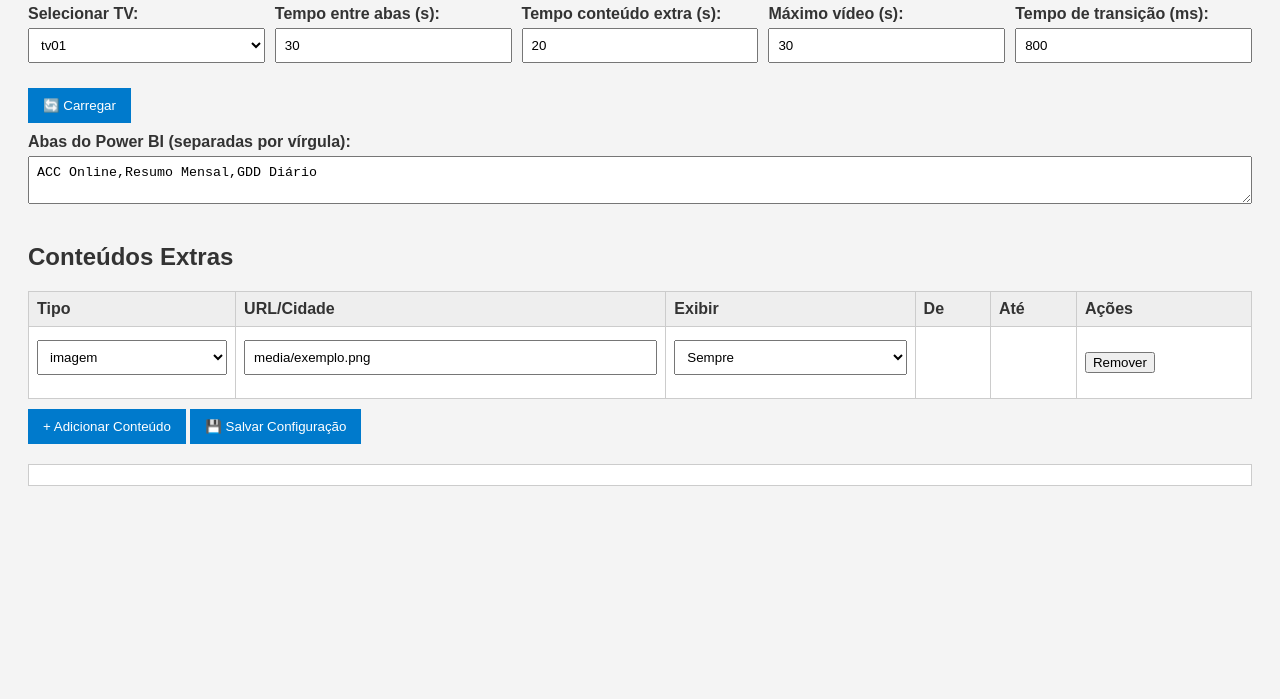
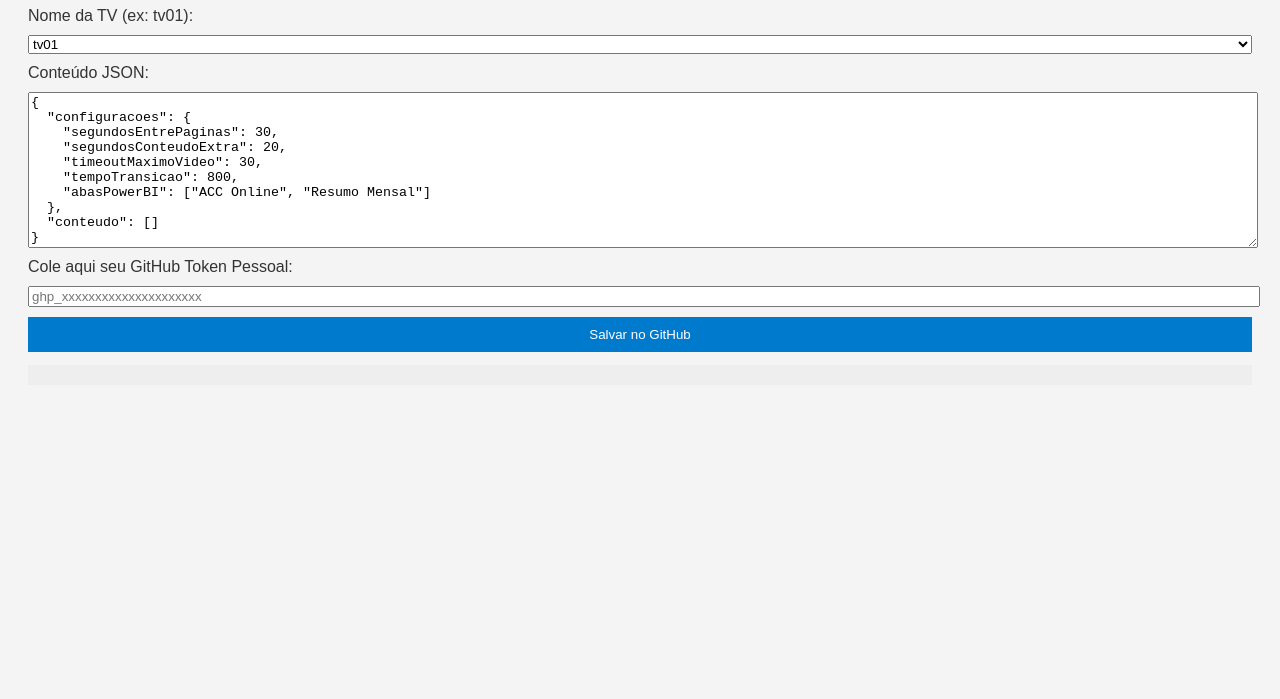
Before and after one commit to Draxizor/TvFood, a plain HTML site: page index.html in a window 1280 px wide. Shown: the part 101-800 px from the top of the page. Drawn offline with Linux system fonts and the light colour scheme.

Commit message:
Update index.html

```diff
--- a/index.html
+++ b/index.html
@@ -3,166 +3,99 @@
 <head>
   <meta charset="UTF-8" />
   <meta name="viewport" content="width=device-width, initial-scale=1.0"/>
-  <title>Painel de TVs - Divisão Food</title>
+  <title>Painel de TVs - Salvar no GitHub</title>
   <style>
     body { font-family: Arial, sans-serif; background: #f4f4f4; padding: 20px; color: #333; }
-    h1, h2 { margin-bottom: 10px; }
-    label { margin-top: 10px; display: block; font-weight: bold; }
-    input[type="text"], input[type="number"], input[type="date"], select, textarea {
-      width: 100%; padding: 8px; margin: 5px 0 15px 0; box-sizing: border-box;
-    }
-    table { width: 100%; border-collapse: collapse; margin-top: 20px; background: #fff; }
-    th, td { border: 1px solid #ccc; padding: 8px; text-align: left; }
-    th { background: #eee; }
-    tr:nth-child(even) { background: #f9f9f9; }
-    .controls { display: flex; justify-content: space-between; flex-wrap: wrap; gap: 10px; }
-    .controls > div { flex: 1; min-width: 180px; }
-    .btn { padding: 10px 15px; background: #007acc; color: #fff; border: none; cursor: pointer; margin-top: 10px; }
-    .btn:hover { background: #005a99; }
-    .small { font-size: 12px; color: #666; }
-    #saida { white-space: pre-wrap; background: #fff; padding: 10px; margin-top: 20px; border: 1px solid #ccc; }
+    label, textarea, input, select, button { display: block; margin-bottom: 10px; width: 100%; }
+    button { padding: 10px; background-color: #007acc; color: white; border: none; cursor: pointer; }
+    button:hover { background-color: #005fa3; }
+    pre { background: #eee; padding: 10px; }
   </style>
 </head>
 <body>
-  <h1>Painel de TVs - Divisão Food</h1>
+  <h1>Painel de TVs - Salvar Configuração no GitHub</h1>
 
-  <div class="controls">
-    <div>
-      <label for="tv">Selecionar TV:</label>
+  <label for="tv">Nome da TV (ex: tv01):</label>
   <select id="tv">
     <option value="tv01">tv01</option>
     <option value="tv02">tv02</option>
     <option value="tv03">tv03</option>
   </select>
-      <button class="btn" id="btnCarregar">🔄 Carregar</button>
-    </div>
-    <div>
-      <label for="segundosEntrePaginas">Tempo entre abas (s):</label>
-      <input type="number" id="segundosEntrePaginas" value="30" />
-    </div>
-    <div>
-      <label for="segundosConteudoExtra">Tempo conteúdo extra (s):</label>
-      <input type="number" id="segundosConteudoExtra" value="20" />
-    </div>
-    <div>
-      <label for="timeoutMaximoVideo">Máximo vídeo (s):</label>
-      <input type="number" id="timeoutMaximoVideo" value="30" />
-    </div>
-    <div>
-      <label for="tempoTransicao">Tempo de transição (ms):</label>
-      <input type="number" id="tempoTransicao" value="800" />
-    </div>
-  </div>
 
-  <label for="abas">Abas do Power BI (separadas por vírgula):</label>
-  <textarea id="abas" rows="2">ACC Online,Resumo Mensal,GDD Diário</textarea>
+  <label for="config">Conteúdo JSON:</label>
+  <textarea id="config" rows="10">{
+  "configuracoes": {
+    "segundosEntrePaginas": 30,
+    "segundosConteudoExtra": 20,
+    "timeoutMaximoVideo": 30,
+    "tempoTransicao": 800,
+    "abasPowerBI": ["ACC Online", "Resumo Mensal"]
+  },
+  "conteudo": []
+}</textarea>
 
-  <h2>Conteúdos Extras</h2>
-  <table id="conteudoTable">
-    <thead>
-      <tr>
-        <th>Tipo</th>
-        <th>URL/Cidade</th>
-        <th>Exibir</th>
-        <th>De</th>
-        <th>Até</th>
-        <th>Ações</th>
-      </tr>
-    </thead>
-    <tbody id="conteudoBody"></tbody>
-  </table>
-  <button class="btn" id="btnAdicionar">+ Adicionar Conteúdo</button>
-  <button class="btn" id="btnSalvar">💾 Salvar Configuração</button>
+  <label for="token">Cole aqui seu GitHub Token Pessoal:</label>
+  <input type="password" id="token" placeholder="ghp_xxxxxxxxxxxxxxxxxxxxx" />
 
-  <pre id="saida"></pre>
+  <button onclick="salvarNoGitHub()">Salvar no GitHub</button>
+
+  <pre id="status"></pre>
 
   <script>
-    const tipos = ["powerbi", "imagem", "video", "clima"];
-    const tabela = document.getElementById("conteudoBody");
+    async function salvarNoGitHub() {
+      const token = document.getElementById("token").value.trim();
+      const tv = document.getElementById("tv").value.trim();
+      const conteudo = document.getElementById("config").value;
+      const status = document.getElementById("status");
 
-    function adicionarConteudo(c = {}) {
-      const linha = document.createElement("tr");
-      linha.innerHTML = `
-        <td>
-          <select>
-            ${tipos.map(t => `<option value="${t}" ${c.tipo === t ? 'selected' : ''}>${t}</option>`).join("")}
-          </select>
-        </td>
-        <td><input type="text" value="${c.url || c.cidade || ''}" /></td>
-        <td>
-          <select onchange="this.parentNode.parentNode.querySelectorAll('input[type=date]').forEach(i => i.style.display = this.value === 'intervalo' ? 'inline' : 'none')">
-            <option value="sempre" ${c.exibicao === "intervalo" ? "" : "selected"}>Sempre</option>
-            <option value="intervalo" ${c.exibicao === "intervalo" ? "selected" : ""}>Entre datas</option>
-          </select>
-        </td>
-        <td><input type="date" value="${c.dataInicio || ''}" style="display: ${c.exibicao === 'intervalo' ? 'inline' : 'none'}" /></td>
-        <td><input type="date" value="${c.dataFim || ''}" style="display: ${c.exibicao === 'intervalo' ? 'inline' : 'none'}" /></td>
-        <td><button onclick="this.parentNode.parentNode.remove()">Remover</button></td>
-      `;
-      tabela.appendChild(linha);
+      if (!token) {
+        alert("Por favor, cole seu GitHub Token pessoal.");
+        return;
       }
 
-    async function carregarConfig() {
-      const tv = document.getElementById("tv").value;
-      const url = `https://draxizor.github.io/TvFood/${tv}.json`;
+      const base64Content = btoa(unescape(encodeURIComponent(conteudo)));
+      const repo = "TvFood";
+      const user = "Drazixor";
+      const path = `configs/${tv}.json`;
+      const urlGet = `https://api.github.com/repos/${user}/${repo}/contents/${path}`;
+
+      status.textContent = "Verificando arquivo existente...";
+
+      let sha = null;
       try {
-        const resp = await fetch(url);
-        if (!resp.ok) throw new Error("Erro ao buscar JSON");
-        const json = await resp.json();
+        const resGet = await fetch(urlGet, {
+          headers: { Authorization: `token ${token}` }
+        });
+        if (resGet.ok) {
+          const data = await resGet.json();
+          sha = data.sha;
+        }
+      } catch (e) {
+        console.warn("Arquivo novo, não encontrado.");
+      }
 
-        document.getElementById("segundosEntrePaginas").value = json.configuracoes.segundosEntrePaginas;
-        document.getElementById("segundosConteudoExtra").value = json.configuracoes.segundosConteudoExtra;
-        document.getElementById("timeoutMaximoVideo").value = json.configuracoes.timeoutMaximoVideo;
-        document.getElementById("tempoTransicao").value = json.configuracoes.tempoTransicao;
-        document.getElementById("abas").value = json.configuracoes.abasPowerBI.join(", ");
+      status.textContent = "Enviando arquivo para o GitHub...";
 
-        tabela.innerHTML = "";
-        json.conteudo.forEach(c => adicionarConteudo(c));
-        document.getElementById("saida").textContent = `Configuração carregada para ${tv}`;
-      } catch (e) {
-        document.getElementById("saida").textContent = `❌ Erro ao carregar JSON para ${tv}`;
+      const res = await fetch(urlGet, {
+        method: "PUT",
+        headers: {
+          Authorization: `token ${token}`,
+          "Content-Type": "application/json"
+        },
+        body: JSON.stringify({
+          message: `Atualizando config ${tv}`,
+          content: base64Content,
+          sha: sha || undefined
+        })
+      });
+
+      if (res.ok) {
+        status.textContent = `✅ Configuração salva com sucesso em ${path}`;
+      } else {
+        const err = await res.json();
+        status.textContent = `❌ Erro ao salvar: ${err.message}`;
       }
     }
-
-    function salvar() {
-      const config = {
-        configuracoes: {
-          segundosEntrePaginas: +document.getElementById("segundosEntrePaginas").value,
-          segundosConteudoExtra: +document.getElementById("segundosConteudoExtra").value,
-          timeoutMaximoVideo: +document.getElementById("timeoutMaximoVideo").value,
-          tempoTransicao: +document.getElementById("tempoTransicao").value,
-          abasPowerBI: document.getElementById("abas").value.split(',').map(s => s.trim()).filter(s => s)
-        },
-        conteudo: []
-      };
-
-      [...tabela.querySelectorAll("tr")].forEach(tr => {
-        const tipo = tr.children[0].querySelector("select").value;
-        const valor = tr.children[1].querySelector("input").value;
-        const exibicao = tr.children[2].querySelector("select").value;
-        const dataInicio = tr.children[3].querySelector("input").value;
-        const dataFim = tr.children[4].querySelector("input").value;
-
-        const item = { tipo, exibicao };
-        if (tipo === "clima") item.cidade = valor;
-        else item.url = valor;
-        if (exibicao === "intervalo") {
-          item.dataInicio = dataInicio;
-          item.dataFim = dataFim;
-        }
-        config.conteudo.push(item);
-      });
-
-      const nomeTV = document.getElementById("tv").value;
-      document.getElementById("saida").textContent = `Copie e salve como ${nomeTV}.json em https://github.com/draxizor/TvFood:
-\n\n` + JSON.stringify(config, null, 2);
-    }
-
-    document.getElementById("btnAdicionar").addEventListener("click", () => adicionarConteudo());
-    document.getElementById("btnSalvar").addEventListener("click", () => salvar());
-    document.getElementById("btnCarregar").addEventListener("click", () => carregarConfig());
-
-    adicionarConteudo({ tipo: "imagem", url: "media/exemplo.png", exibicao: "sempre" });
   </script>
 </body>
 </html>
```
Lines whose indentation alone changed are shown as unchanged.
